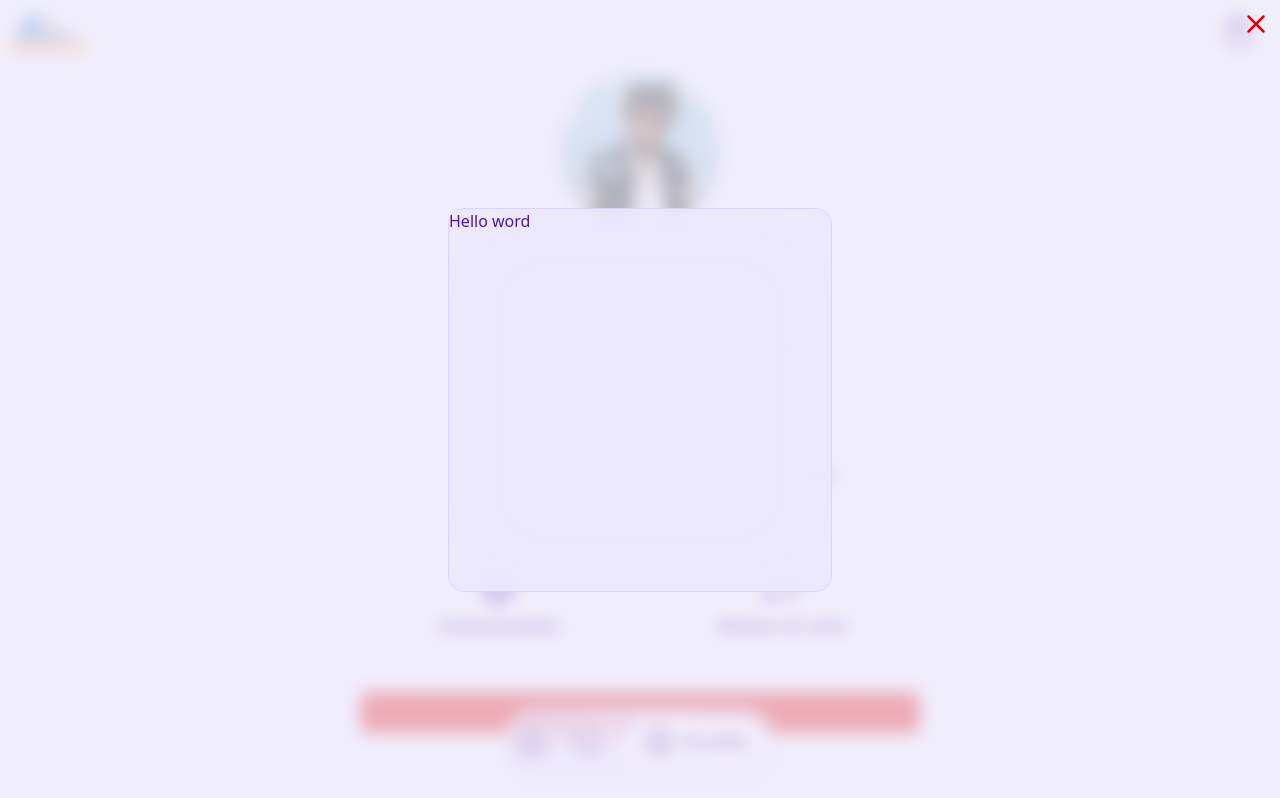
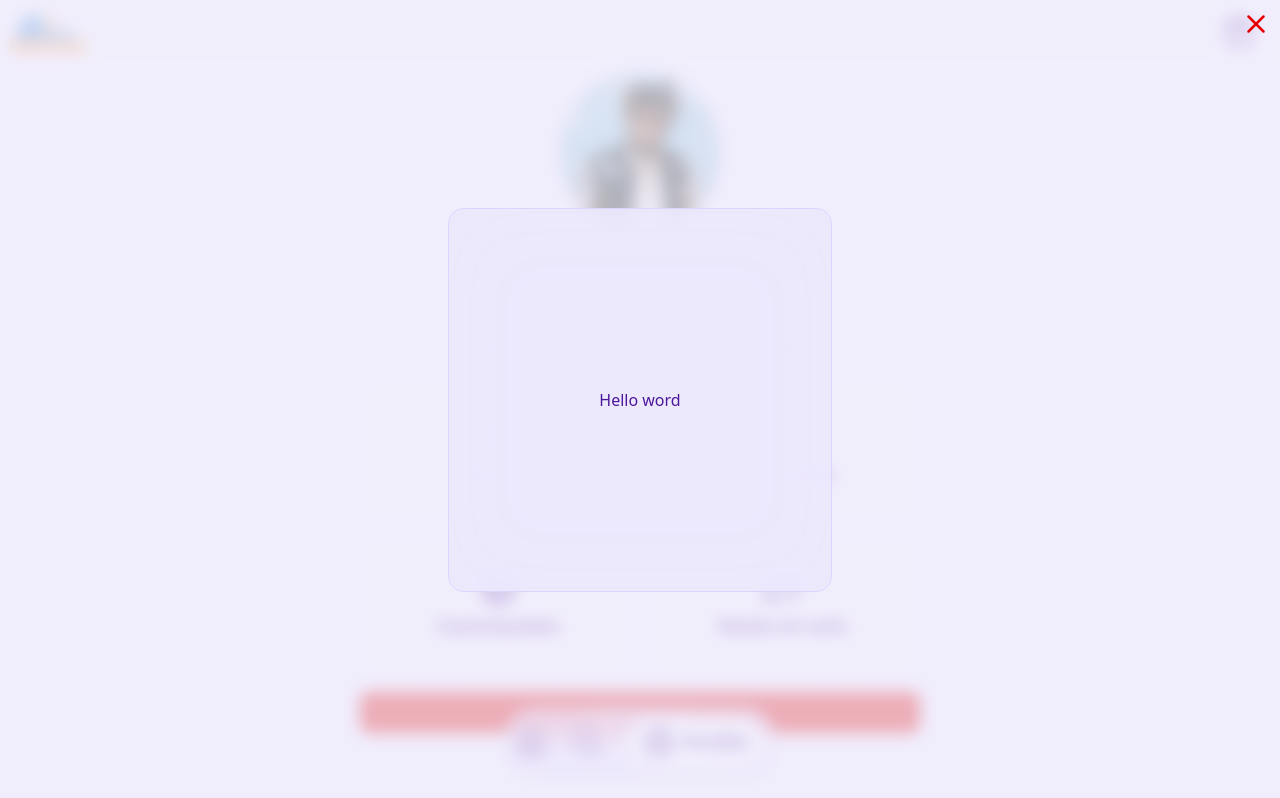
Before and after one commit to tugnodev/cc-frontend, a SvelteKit app: page /market/profile in a window 1280 px wide. Both pictures are taken after a click on the button "Panier". Built offline with nearby package versions, Linux system fonts and the light colour scheme.

Commit message:
Update ModalBox.svelte
Co-authored-by: Sira DIENG <siradieng9305@gmail.com>

```diff
--- a/src/components/ModalBox.svelte
+++ b/src/components/ModalBox.svelte
@@ -3,7 +3,7 @@
 </script>
 
 <div
-    class="w-96 h-96 bg-base-200/90 rounded-2xl border border-base-300 backdrop-blur-2xl"
+    class="max-w-96 w-full min-h-96 bg-base-200/90 rounded-2xl border border-base-300 backdrop-blur-2xl flex flex-col items-center justify-center"
 >
     {@render children()}
 </div>
```
